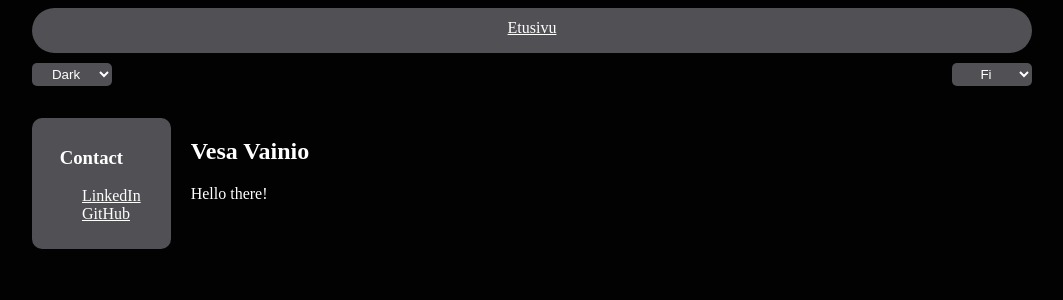
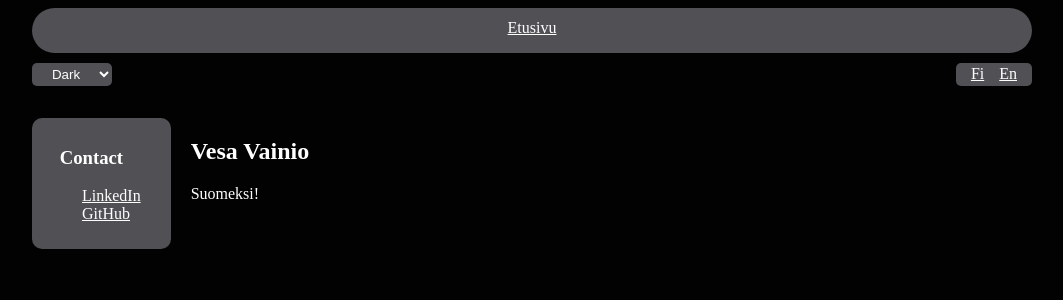
Before and after one commit to vainiovesa/mywebsite, a Flask app: page / in a window 1280 px wide. Shown: the top 300 px of the page, without its empty margins (108-1171 px from the left). Run offline with Flask 3, Linux system fonts and the light colour scheme.

Commit message:
Add language choice

```diff
--- a/app.py
+++ b/app.py
@@ -1,20 +1,36 @@
-from flask import Flask, render_template
+from flask import Flask, session, render_template, redirect
 from werkzeug.middleware.proxy_fix import ProxyFix
+import config
 
 app = Flask(__name__)
+app.secret_key = config.secret_key
 app.wsgi_app = ProxyFix(app.wsgi_app, x_for=1, x_proto=1, x_host=1, x_prefix=1)
 
 @app.route("/")
 def index():
+    language_default()
     return render_template("index.html")
 
 @app.route("/sus")
 def test():
     return render_template("test.html")
 
+@app.route("/languages/<choice>")
+def languages(choice):
+    session["language"] = "fi"
+
+    if choice == "en":
+        session["language"] = "en"
+
+    return redirect("/")
+
 @app.errorhandler(404)
 def not_found(e):
   return render_template("404.html")
 
+def language_default():
+    if "language" not in session:
+        session["language"] = "fi"
+
 if __name__ == "__main__":
     app.run(debug=True)
--- a/static/main.css
+++ b/static/main.css
@@ -109,11 +109,22 @@ content {
   width: 100%;
 }
 
+language {
+  background-color: var(--nav-color);
+  display: flex;
+  padding: 2px 15px;
+  border-radius: 5px;
+  gap: 15px;
+}
+
+language a {
+  color: var(--nav-a-color);
+}
+
 sidebar {
   border-radius: 10px;
   background-color: var(--nav-color);
   padding: 10px 30px 10px 10px;
-
 }
 
 sidebar li {
--- a/templates/index.html
+++ b/templates/index.html
@@ -19,9 +19,15 @@
   </sidebar>
   <main>
     <h2>Vesa Vainio</h2>
-    <p>
-      Hello there!
-    </p>
+    {% if session.language == 'fi' %}
+      <p>
+        Suomeksi!
+      </p>
+    {% elif session.language == 'en' %}
+      <p>
+        In english!
+      </p>
+    {% endif %}
   </main>
 </content>
 {% endblock %}
--- a/templates/layout.html
+++ b/templates/layout.html
@@ -24,10 +24,8 @@
       </select>
     </mode>
     <language>
-      <select>
-        <option value="fi">Fi</option>
-        <option value="en">En</option>
-      </select>
+      <a href="/languages/fi">Fi</a>
+      <a href="/languages/en">En</a>
     </language>
   </div>
 
```
